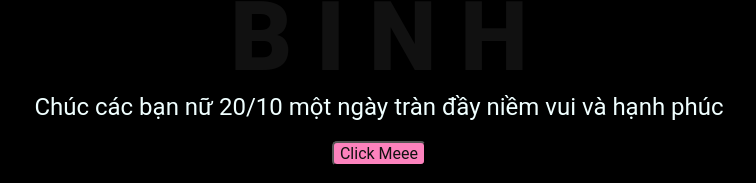
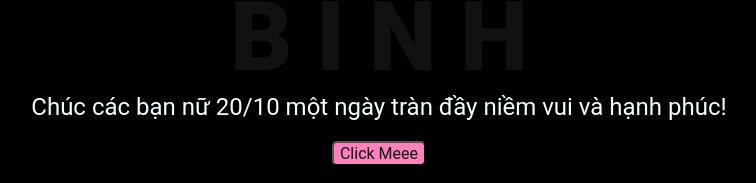
Before and after one commit to BinhLNT/hoa-20-10, a plain HTML site: page index.html in a window 1280 px wide. Shown: the part 335-518 px from the top of the page, without its empty margins (269-1025 px from the left). Drawn offline with Linux system fonts and the light colour scheme; a web font is replaced by a local one.

Commit message:
Update index.html

```diff
--- a/index.html
+++ b/index.html
@@ -19,7 +19,7 @@
         <span>H</span>
     </div>
     <div class="description">
-        <span>Chúc các bạn nữ 20/10 một ngày tràn đầy niềm vui và hạnh phúc</span>
+        <span>Chúc các bạn nữ 20/10 một ngày tràn đầy niềm vui và hạnh phúc!</span>
     </div>
     <div class="button">
         <button>
```
